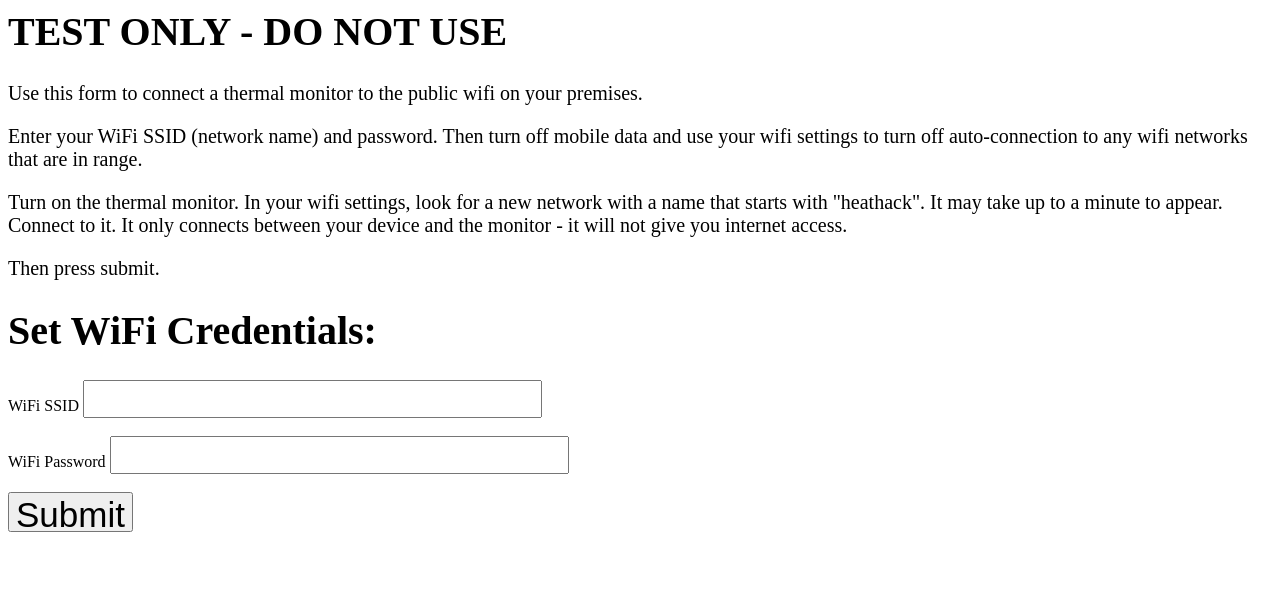
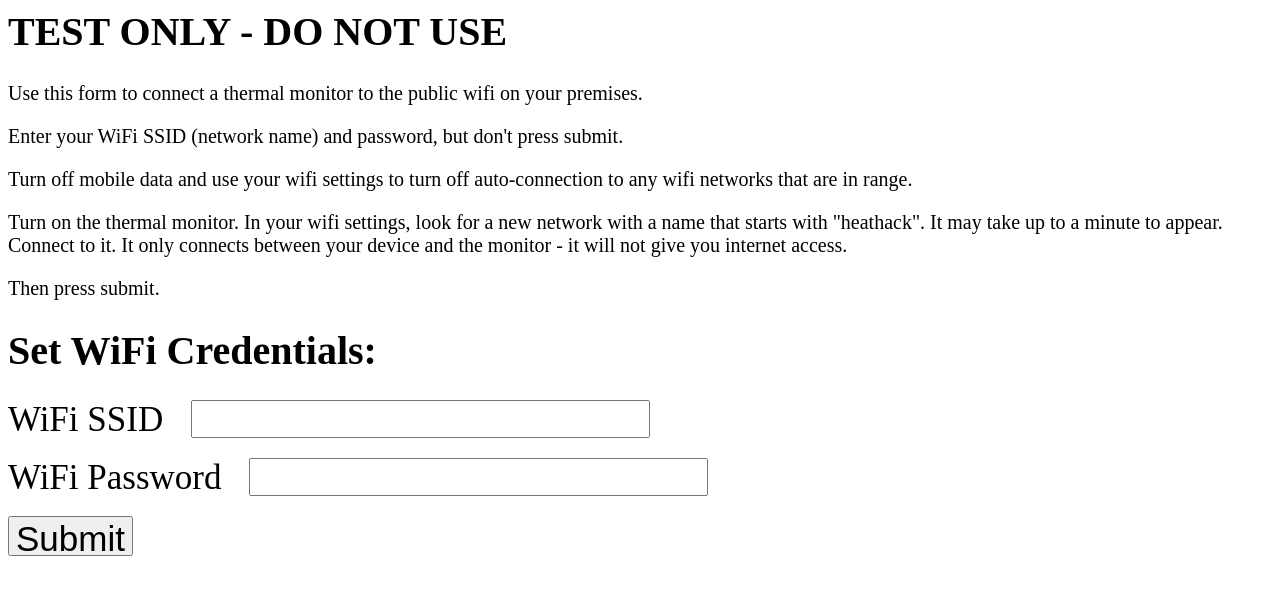
Before and after one commit to heathack-org/Monitor-Setup, a plain HTML site: page index.html in a window 1280 px wide. Drawn offline with Linux system fonts and the light colour scheme.

Commit message:
better instructions and use of <label> with <input> to improve accessibility

```diff
--- a/index.html
+++ b/index.html
@@ -1,7 +1,7 @@
 <html>
     <head>
         <meta http-equiv="content-type" content="text/html; charset=UTF-8">
-        <style> h1 {font-size: 40px;} p {font-size: 20px;} </style>
+        <style> h1 {font-size: 40px;} p {font-size: 20px;} label {font-size: 35px} </style>
     </head>
     <body>
         <h1>TEST ONLY - DO NOT USE</h1>
@@ -9,10 +9,14 @@
             Use this form to connect a thermal monitor to the public wifi on your premises.
         </p>
         <p>
-            Enter your WiFi SSID (network name) and password.  Then turn off mobile data and use your wifi settings to turn off auto-connection to any wifi networks that are in range.
+            Enter your WiFi SSID (network name) and password, but don't press submit.
         </p>
         <p>
-            Turn on the thermal monitor.  In your wifi settings, look for a new network with a name that starts with "heathack".  It may take up to a minute to appear.  Connect to it.  It only connects
+            Turn off mobile data and use your wifi settings to turn off auto-connection to any wifi networks that are in range.
+        </p>
+        <p>
+            Turn on the thermal monitor.  In your wifi settings, look for a new network with a name that starts with "heathack".
+            It may take up to a minute to appear.  Connect to it.  It only connects
             between your device and the monitor - it will not give you internet access.
         </p>
         <p>
@@ -22,11 +26,11 @@
         <form method="post" name="frm1" action="http:192.168.4.1/inputcommsmode">
             <input type="hidden" name="product" size="35" value="2024-02-08T17:12:36.277Z">
             <input type='hidden' id='save2Wifi' name='save2' value='internet'>
-            <label for="SSID"> WiFi SSID</label>
-            <input type="text" style="height:38px; font-size:35px;" name="SSID">
+            <label for="SSID"> WiFi SSID</label> &nbsp; &nbsp;  &nbsp;
+            <input type="text" style="height:38px; font-size:35px;" name="SSID" id="SSID">
             <br><br>
-            <label for="Password">WiFi Password</label>
-            <input type="text" style="height:38px; font-size:35px;" name="Password">
+            <label for="Password">WiFi Password</label> &nbsp; &nbsp;  &nbsp;
+            <input type="text" style="height:38px; font-size:35px;" name="Password" id="Password">
             <br><br>
             <button style="height:40px; font-size:35px;" type="submit">Submit</button>
         </form>
```
